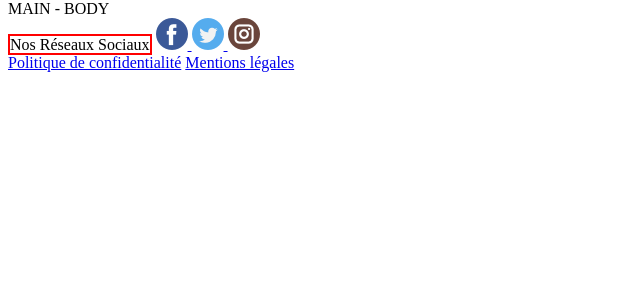
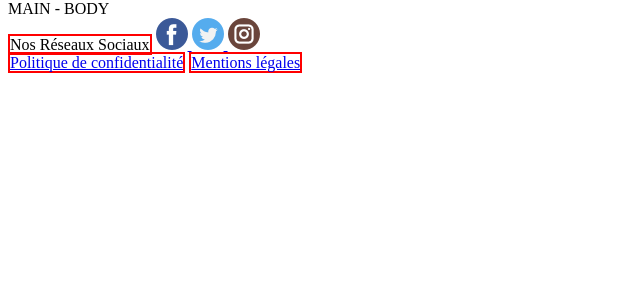
Before and after one commit to AxelGir/mspr-wis1, a PHP site: page / in a window 1280 px wide. Shown: the part 26-326 px from the top of the page, without its empty margins (0-640 px from the left). Run offline with PHP 8.4, Linux system fonts and the light colour scheme.

Commit message:
update: lien css-footer

```diff
--- a/assets/css/style.css
+++ b/assets/css/style.css
@@ -1,3 +1,3 @@
-.test-border {
-    border: solid 2px red;
+.sous-titre {
+    border: solid 2px red ;
 }
--- a/layouts/footer.php
+++ b/layouts/footer.php
@@ -3,7 +3,7 @@
 
         <div class="container">
             <div class="content">
-                <span class="test-border">Nos Réseaux Sociaux</span>
+                <span class="sous-titre">Nos Réseaux Sociaux</span>
                 <a href="#">
                     <img src="images/001-facebook.png" alt="">
                 </a>
@@ -21,8 +21,8 @@
     <section class="container">
 
         <div class="content">
-            <a href="#">Politique de confidentialité</a>
-            <a href="#">Mentions légales</a>
+            <a class="sous-titre" href="#">Politique de confidentialité</a>
+            <a class="sous-titre" href="#">Mentions légales</a>
         </div>
 
     </section>
--- a/layouts/header.php
+++ b/layouts/header.php
@@ -7,7 +7,7 @@
     <meta http-equiv="X-UA-Compatible" content="ie=edge">
     <title>Avant-gourde | Accueil</title>
 
-    <link rel="stylesheet" href="/assets/css/style.css">
+    <link rel="stylesheet" href="assets/css/style.css">
 
 </head>
 
```
